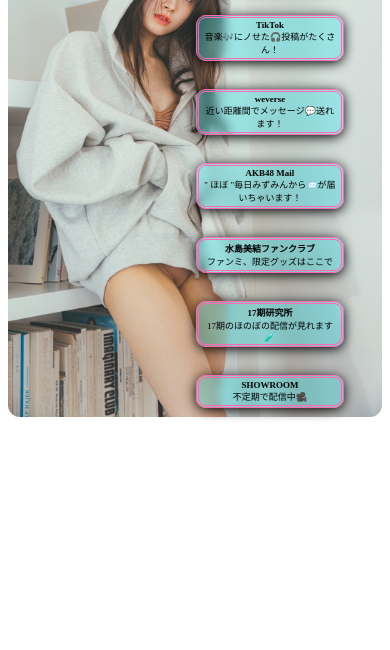
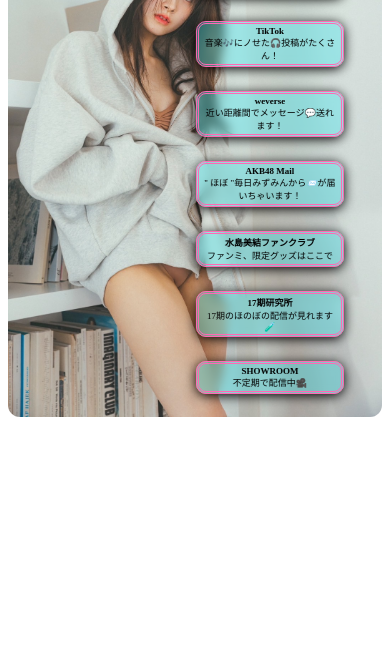
Before and after one commit to mizumin1112/mizumin, a plain HTML site: page index.html in a window 390 px wide. Shown: the part 194-844 px from the top of the page. Drawn offline with Linux system fonts and the light colour scheme.

Commit message:
スマホ６

```diff
--- a/index.html
+++ b/index.html
@@ -61,7 +61,7 @@
 
 @media (max-width: 768px) {
   .sns-links {
-    gap: 8px;
+    gap: 4px;
     display: flex;
     flex-direction: column;
     align-items: center;
```
